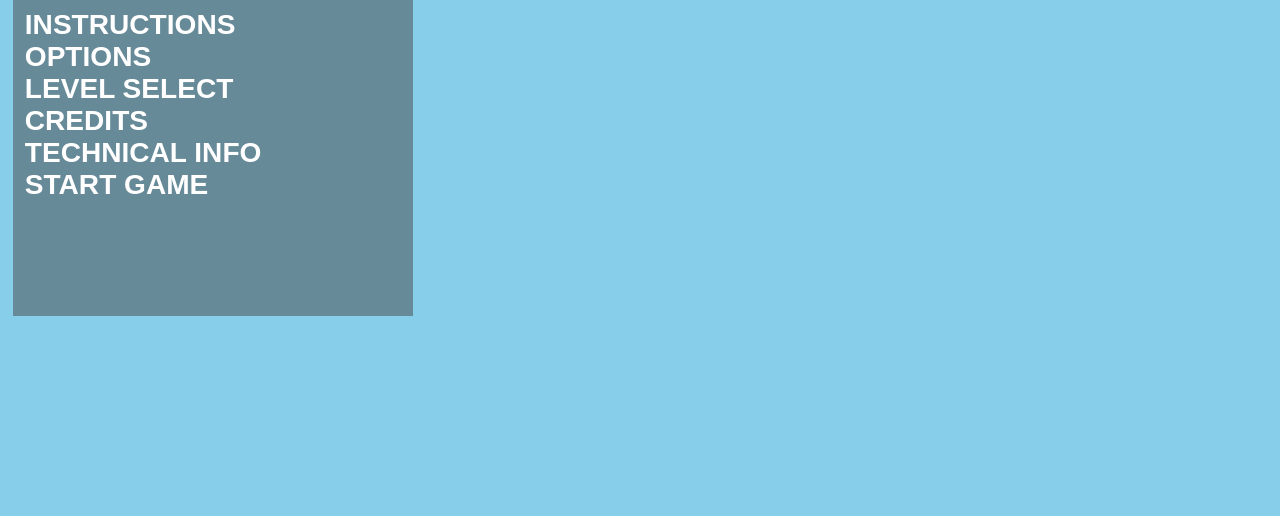
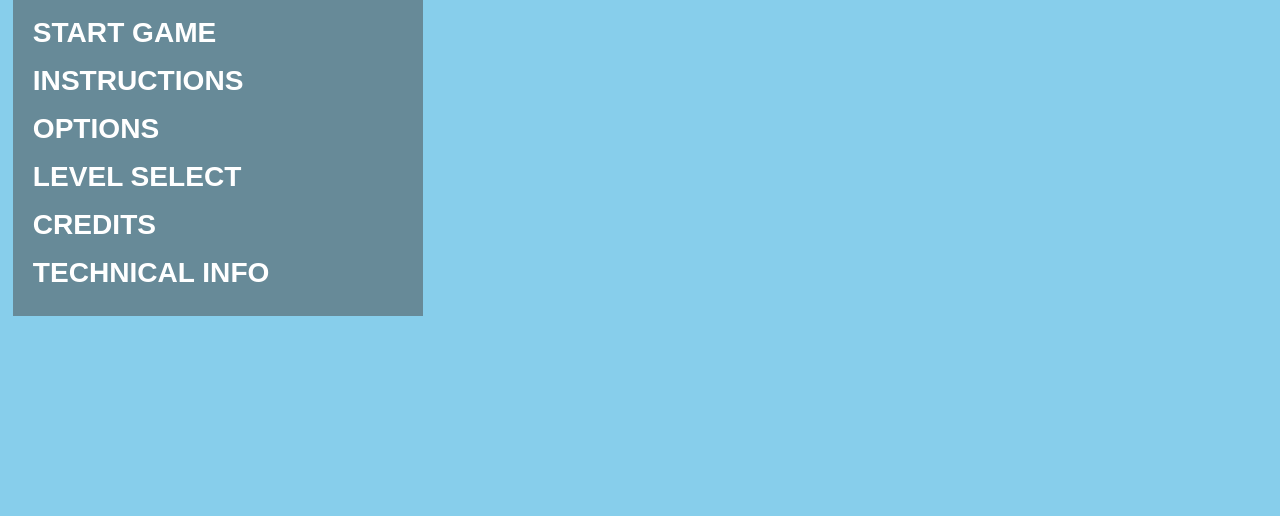
Before and after one commit to mike-gustafson/game-project, a plain HTML site: page index.html in a window 1280 px wide. Shown: the part 284-806 px from the top of the page. Drawn offline with Linux system fonts and the light colour scheme.

Commit message:
FEAT: add menu music, edit menus

```diff
--- a/app.js
+++ b/app.js
@@ -41,8 +41,7 @@ const gameOverMenu = document.getElementById('game-over-menu');
 const finalScoreText = document.getElementById('final-score');
 startButton.addEventListener('click', menuStartGame);
 restartButton.addEventListener('click', menuStartGame);
-let isMenuDisplayed = true
-menuShow()
+
 
 let PlayerStartingLives = 3
 let playerLives = PlayerStartingLives;
@@ -68,7 +67,9 @@ const soundPlayerLanding = new Audio('sounds/332661__reitanna__big-thud.wav');
 const soundPlayerJumping = new Audio('sounds/399095__plasterbrain__8bit-jump.wav');
 const soundGameOver = new Audio('sounds/362204__taranp__horn_fail_wahwah_3.wav')
 const backgroundMusic = new Audio('sounds/Kirill_Kharchenko_-_Background_Hip-Hop_Funk.mp3')
-
+const musicMenu = new Audio("sounds/Funk'e'Tony_-_Funkafe.mp3")
+let isMenuDisplayed = true
+menuShow()
 // Physics Variables
 let friction = .7;
 let gravity = 1.3;
@@ -480,11 +481,15 @@ function drawClouds() {
 function menuShow() {
     menuContainer.style.display = 'flex';
     isMenuDisplayed = true
+    console.log('play music')
+    musicMenu.play()
     menuShowMain()
 }
 function menuHide() {
     menuContainer.style.display = 'none';
     isMenuDisplayed = false
+    console.log('pause music')
+    musicMenu.pause()
 }
 function menuShowMain() {
     menuHideCredits();
@@ -492,6 +497,7 @@ function menuShowMain() {
     menuHideLevelSelect();
     menuHideOptions();
     menuHideTechnicalInfo();
+    menuHideGameOver();
     menuMain.style.display = 'flex';
 }
 function menuHideMain() {
@@ -532,3 +538,6 @@ function menuShowTechnicalInfo() {
 function menuHideTechnicalInfo() {
     menuTechnicalInfo.style.display = 'none';
 }
+function menuHideGameOver() {
+    gameOverMenu.style.display = 'none';
+}
--- a/index.html
+++ b/index.html
@@ -10,18 +10,17 @@
     <div id="start-menu" class="menu">
       <h1>Platformancer</h1>
       <hr>
-      <h3 id="nav-to-instructions">INSTRUCTIONS</h3>
-      <h3 id="nav-to-options">OPTIONS</h3>
-      <h3 id="nav-to-level-select">LEVEL SELECT</h3>
-      <h3 id="nav-to-credits">CREDITS</h3>
-      <h3 id="nav-to-technical-info">TECHNICAL INFO</h3>
-      <h3 id="start-button">START GAME</h3>
+      <h3 id="start-button" class="menu-item">START GAME</h3>
+      <h3 id="nav-to-instructions" class="menu-item">INSTRUCTIONS</h3>
+      <h3 id="nav-to-options" class="menu-item">OPTIONS</h3>
+      <h3 id="nav-to-level-select" class="menu-item">LEVEL SELECT</h3>
+      <h3 id="nav-to-credits" class="menu-item">CREDITS</h3>
+      <h3 id="nav-to-technical-info" class="menu-item">TECHNICAL INFO</h3>
       </ul>
     </div>
 
     <div id="instructions-menu" class="menu">
-      <h3 class="navigate-to-main-menu">< Main Menu</h3>
-      <h3>Instructions</h3>
+      <h1>Instructions</h1>
       Make it to the end of the level by jumping from platform to platform.  Points are awarded for each platform that you land on.
       <hr>
       <h3>Controls</h3>
@@ -31,41 +30,45 @@
         <li><div class="key space" type="button"><span class="text space">SPACE</span></div> jump
       </ul>
       <hr>
+      <h3 class="navigate-to-main-menu menu-item">Return To Main Menu</h3>
     </div>
     <div id="options-menu" class="menu">
-      <h3 class="navigate-to-main-menu">< Main Menu</h3>
-      <h3>Options</h3>
+      <h1>Options</h1>
       ---not implemented yet---<br>
       sound on/off<br>
       adjust window to optimal size
       <hr>
+      <h3 class="navigate-to-main-menu menu-item">Return To Main Menu</h3>
     </div>
     <div id="level-select-menu" class="menu">
-      <h3 class="navigate-to-main-menu">< Main Menu</h3>
-      <h3>Level Select</h3>
+      <h1>Level Select</h1>
       ---not implemented yet---<br>
       there is currently only one level
+      <h3 class="navigate-to-main-menu menu-item">Return To Main Menu</h3>
     </div>
     <div id="credits-menu" class="menu">
-      <h3 class="navigate-to-main-menu">< Main Menu</h3>
-      <h3>Credits</h3>
+      <h1>Credits</h1>
       Concept/Development: <b>Mike Gustafson</b><br>
       Background track: <a href="https://www.jamendo.com/track/2060643/background-hip-hop-funk">Kirill Kharchenko - Background Hip-Hop Funk</a><br>
 
 
+      <h3 class="navigate-to-main-menu menu-item">Return To Main Menu</h3>
     </div>
     <div id="technical-info-menu" class="menu">
-      <h3 class="navigate-to-main-menu">< Main Menu</h3>
-      <h3>Technical Info</h3>
+      <h1>Technical Info</h1>
       The game is light on graphics.  Everything you see is rendered inside the HTML canvas element via JavaScript.
       <hr>
       The JavaScript is pure vanilla. No libraries were used in creating it.
+
+      <h3 class="navigate-to-main-menu menu-item">Return To Main Menu</h3>
     </div>
     <div  id="game-over-menu" class="menu">
       GAME OVER<br>
       You're final score was:<span id="final-score"></span><br>
       Click here to play again:
-      <button id="restart-button" class="button">Start Game</button>
+
+      <h3 id="restart-button" class="menu-item">START GAME</h3>
+      <h3 class="navigate-to-main-menu menu-item">Return To Main Menu</h3>
     </div>
   </div>
 
--- a/style.css
+++ b/style.css
@@ -55,8 +55,9 @@ canvas {
 }
 .menu-container {
     position: absolute;
-    width:400px;
+    width:410px;
     height: 50%;
+    min-height: 400px;
     top: 25%;
     left: 1%;
     background: rgba(75, 74, 74, 0.515);
@@ -75,3 +76,19 @@ canvas {
     padding: .5em;
     text-align: left;
 }
+
+.menu-item{
+    width: fit-content;
+    border: 3px solid transparent;
+    transition: .75s;
+    padding: 5px;
+    border-radius: 10px;
+}
+.menu-item:hover {
+    border: 3px solid transparent;
+    box-shadow: 0 0 25px 10px #48abe0;
+}
+.navigate-to-main-menu {
+    position: absolute;
+    bottom: 1.5em;
+}
```
Also changed, not shown: 1 other file.
